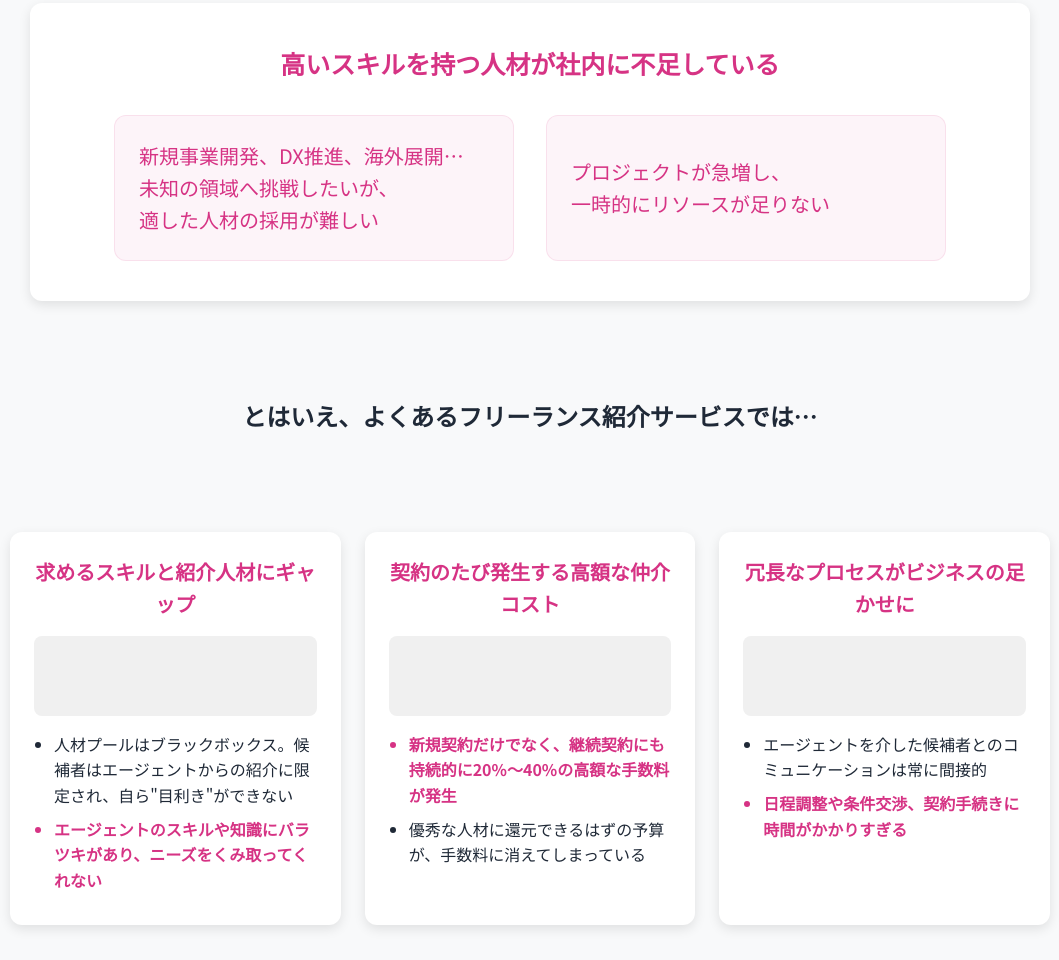
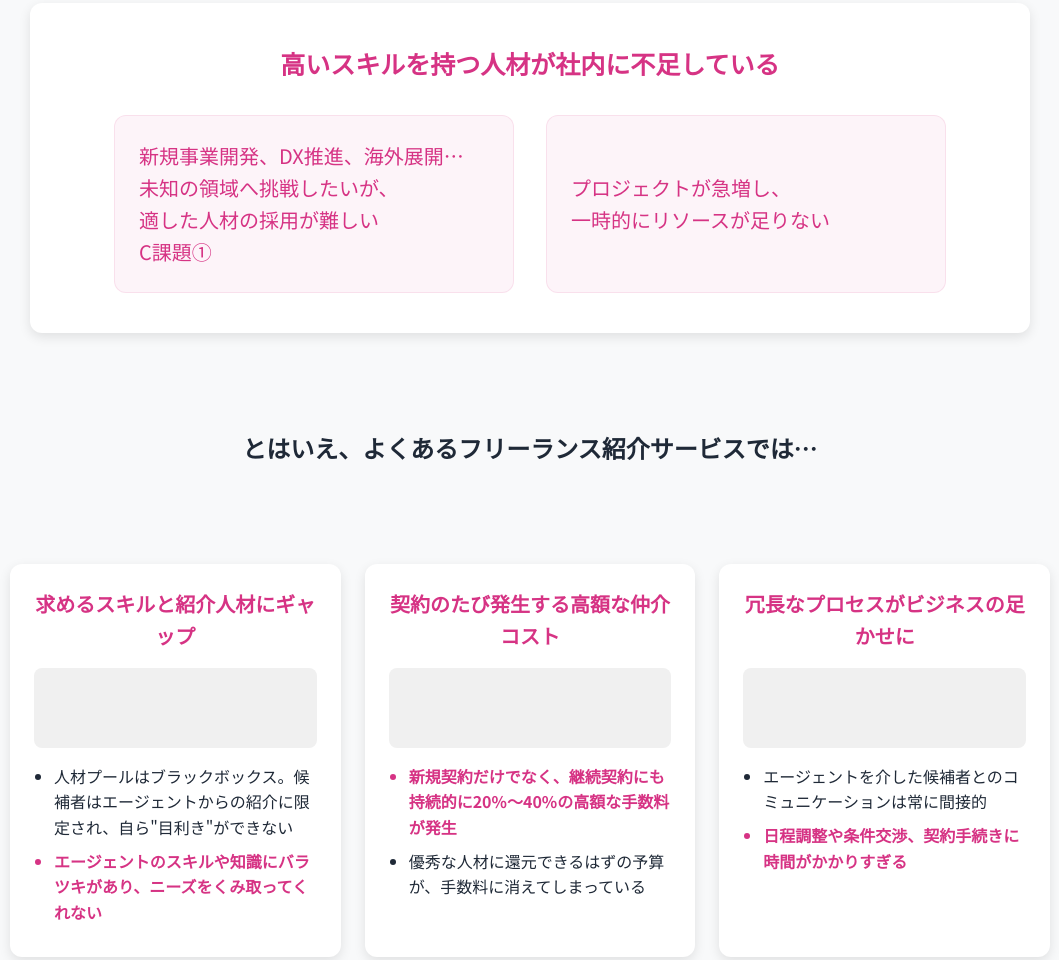
Before and after one commit to idasho03/arrowpro-lp, a website built with Parcel: page lp-client/index.html in a window 1280 px wide. Shown: the part 1051-2011 px from the top of the page, without its empty margins (110-1169 px from the left). Built offline with nearby package versions, Linux system fonts and the light colour scheme.

Commit message:
Add C隱ｲ鬘娯蔵 to first problem card
- Added C隱ｲ鬘娯蔵 label to the first problem card in problems section
- Enhanced the card content to include the specific challenge identifier

```diff
--- a/lp-client/index.html
+++ b/lp-client/index.html
@@ -230,7 +230,8 @@
               <div class="problems-section__card-content">
                 新規事業開発、DX推進、海外展開…<br />
                 未知の領域へ挑戦したいが、<br />
-                適した人材の採用が難しい
+                適した人材の採用が難しい<br />
+                <strong>C課題①</strong>
               </div>
             </div>
             <div class="problems-section__card animate-on-scroll animate-delay-400">
```
Also changed, not shown: lp-client/img/C課題①.svg (added).
